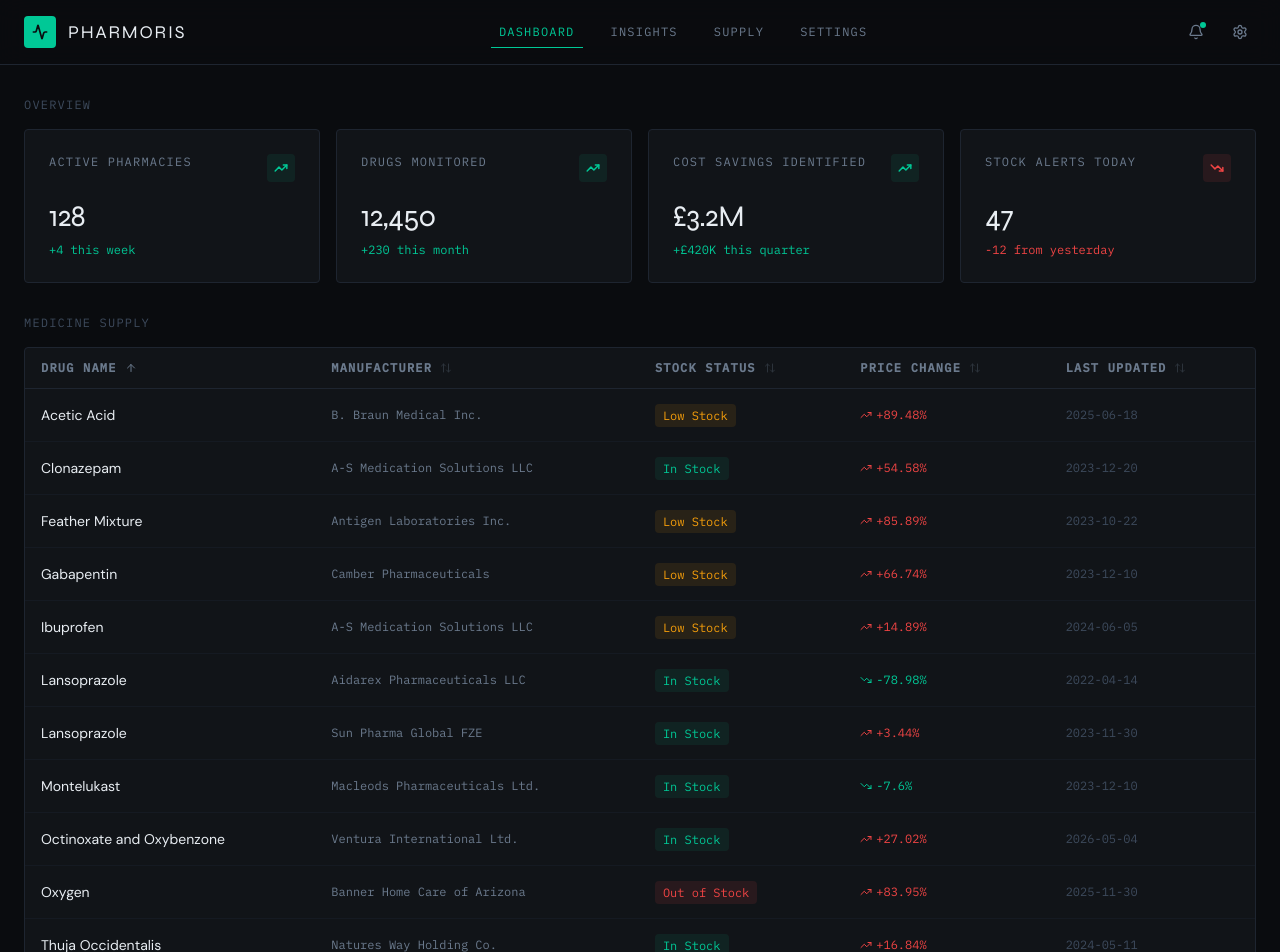
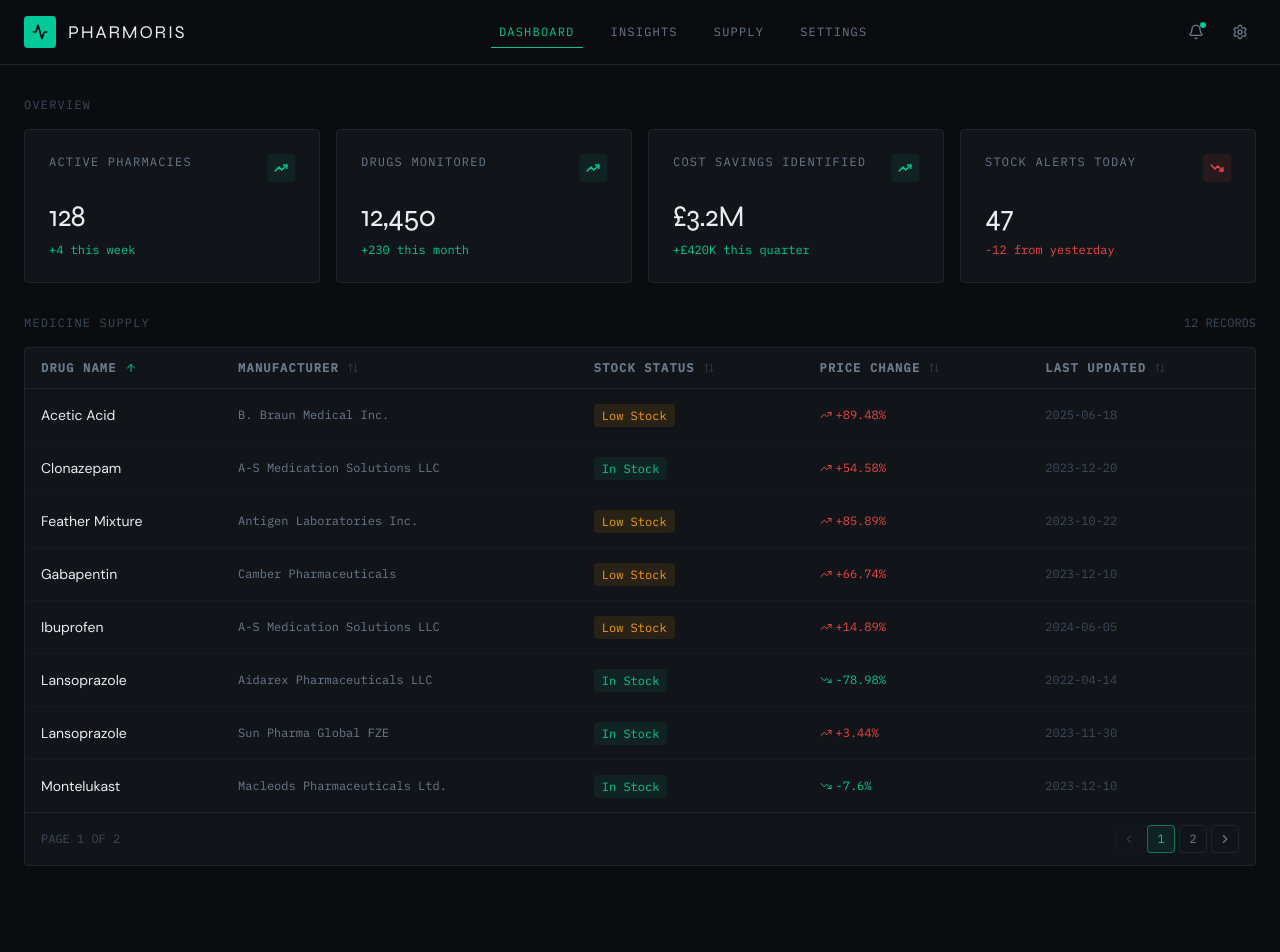
Before and after one commit to chitrank2050/pharmoris, a Next.js app: page / in a window 1280 px wide. Shown: the top 952 px of the page. After the commit the page ends 930 px from the top, so only its background shows below. Built offline with nearby package versions, Linux system fonts and the light colour scheme.

Commit message:
feat: Implement pagination for the supply table, including page navigation, record count, and resetting the page on sort.

```diff
--- a/src/app/_components/Table.tsx
+++ b/src/app/_components/Table.tsx
@@ -2,15 +2,27 @@
 
 import { useState, useMemo } from 'react'
 import { motion } from 'framer-motion'
-import { ArrowUpDown, ArrowUp, ArrowDown, TrendingUp, TrendingDown, Minus } from 'lucide-react'
+import {
+  ArrowUpDown,
+  ArrowUp,
+  ArrowDown,
+  TrendingUp,
+  TrendingDown,
+  Minus,
+  ChevronLeft,
+  ChevronRight,
+} from 'lucide-react'
 import { DRUG_SUPPLY_DATA } from '@/data/supply'
 import type { DrugSupply } from '@/types'
+import { cn } from '@/lib/utils'
 
 type SortKey = keyof Pick<
   DrugSupply,
   'drugName' | 'manufacturer' | 'stockStatus' | 'priceChange' | 'lastUpdated'
 >
 type SortDir = 'asc' | 'desc'
+
+const PAGE_SIZE = 8
 
 const statusConfig = {
   'In Stock': 'text-[var(--color-accent)] bg-[var(--color-accent-dim)]',
@@ -26,9 +38,10 @@ const columns: { key: SortKey; label: string }[] = [
   { key: 'lastUpdated', label: 'Last Updated' },
 ]
 
-export default function Table() {
+export default function SupplyTable() {
   const [sortKey, setSortKey] = useState<SortKey>('drugName')
   const [sortDir, setSortDir] = useState<SortDir>('asc')
+  const [page, setPage] = useState(0)
 
   function handleSort(key: SortKey) {
     if (key === sortKey) {
@@ -37,6 +50,7 @@ export default function Table() {
       setSortKey(key)
       setSortDir('asc')
     }
+    setPage(0)
   }
 
   const sorted = useMemo(() => {
@@ -49,21 +63,26 @@ export default function Table() {
     })
   }, [sortKey, sortDir])
 
+  const totalPages = Math.ceil(sorted.length / PAGE_SIZE)
+  const paginated = sorted.slice(page * PAGE_SIZE, page * PAGE_SIZE + PAGE_SIZE)
+
   function SortIcon({ col }: { col: SortKey }) {
     if (sortKey !== col) return <ArrowUpDown className="h-3 w-3 opacity-30" />
     return sortDir === 'asc' ? (
-      <ArrowUp className="h-3 w-3 text-[var(--color-accent)" />
+      <ArrowUp className="h-3 w-3 text-accent" />
     ) : (
-      <ArrowDown className="h-3 w-3 text-var(--color-accent)" />
+      <ArrowDown className="h-3 w-3 text-accent" />
     )
   }
 
   return (
     <section className="mb-8">
-      <p className="mb-4 font-mono text-xs tracking-widest text-text-muted">MEDICINE SUPPLY</p>
+      <div className="mb-4 flex items-center justify-between">
+        <p className="font-mono text-xs tracking-widest text-text-muted">MEDICINE SUPPLY</p>
+        <p className="font-mono text-xs text-text-muted">{sorted.length} RECORDS</p>
+      </div>
 
       <div className="overflow-hidden rounded-sm border border-border bg-surface">
-        {/* Desktop table */}
         <div className="overflow-x-auto">
           <table className="w-full">
             <thead>
@@ -72,7 +91,9 @@ export default function Table() {
                   <th key={col.key} className="px-4 py-3 text-left">
                     <button
                       onClick={() => handleSort(col.key)}
-                      className="flex items-center gap-2 font-mono text-xs tracking-widest text-text-secondary transition-colors hover:text-text-primary"
+                      className={cn([
+                        'flex items-center gap-2 font-mono text-xs tracking-widest text-text-secondary transition-colors hover:text-text-primary',
+                      ])}
                     >
                       {col.label.toUpperCase()}
                       <SortIcon col={col.key} />
@@ -82,7 +103,7 @@ export default function Table() {
               </tr>
             </thead>
             <tbody>
-              {sorted.map((row, index) => (
+              {paginated.map((row, index) => (
                 <motion.tr
                   key={row.id}
                   initial={{ opacity: 0 }}
@@ -96,7 +117,10 @@ export default function Table() {
                   </td>
                   <td className="px-4 py-3.5">
                     <span
-                      className={`rounded-sm px-2 py-1 font-mono text-xs ${statusConfig[row.stockStatus]}`}
+                      className={cn([
+                        'rounded-sm px-2 py-1 font-mono text-xs',
+                        statusConfig[row.stockStatus],
+                      ])}
                     >
                       {row.stockStatus}
                     </span>
@@ -123,8 +147,57 @@ export default function Table() {
                   </td>
                 </motion.tr>
               ))}
+
+              {/* Filler rows to maintain height
+              {Array.from({ length: PAGE_SIZE - paginated.length + 1 }).map((_, i) => (
+                <tr
+                  key={`filler-${i}`}
+                  className="border-b border-border-subtle last:border-0"
+                >
+                  <td className="px-4 py-3.5" colSpan={5}>
+                    <span className="block h-4" />
+                  </td>
+                </tr>
+              ))} */}
             </tbody>
           </table>
+        </div>
+
+        {/* Pagination */}
+        <div className="flex items-center justify-between border-t border-border px-4 py-3">
+          <p className="font-mono text-xs text-text-muted">
+            PAGE {page + 1} OF {totalPages}
+          </p>
+          <div className="flex items-center gap-1">
+            <button
+              onClick={() => setPage((p) => Math.max(0, p - 1))}
+              disabled={page === 0}
+              className="flex h-7 w-7 items-center justify-center rounded-sm border border-border text-text-secondary transition-colors hover:border-accent/50 hover:text-accent disabled:cursor-not-allowed disabled:opacity-30"
+            >
+              <ChevronLeft className="h-3.5 w-3.5" />
+            </button>
+            {Array.from({ length: totalPages }).map((_, i) => (
+              <button
+                key={i}
+                onClick={() => setPage(i)}
+                className={cn([
+                  'flex h-7 w-7 items-center justify-center rounded-sm border font-mono text-xs transition-colors',
+                  i === page
+                    ? 'border-accent/50 bg-accent-dim text-accent'
+                    : 'border-border text-text-secondary hover:border-accent/30 hover:text-text-primary',
+                ])}
+              >
+                {i + 1}
+              </button>
+            ))}
+            <button
+              onClick={() => setPage((p) => Math.min(totalPages - 1, p + 1))}
+              disabled={page === totalPages - 1}
+              className="flex h-7 w-7 items-center justify-center rounded-sm border border-border text-text-secondary transition-colors hover:border-accent/50 hover:text-accent disabled:cursor-not-allowed disabled:opacity-30"
+            >
+              <ChevronRight className="h-3.5 w-3.5" />
+            </button>
+          </div>
         </div>
       </div>
     </section>
```
